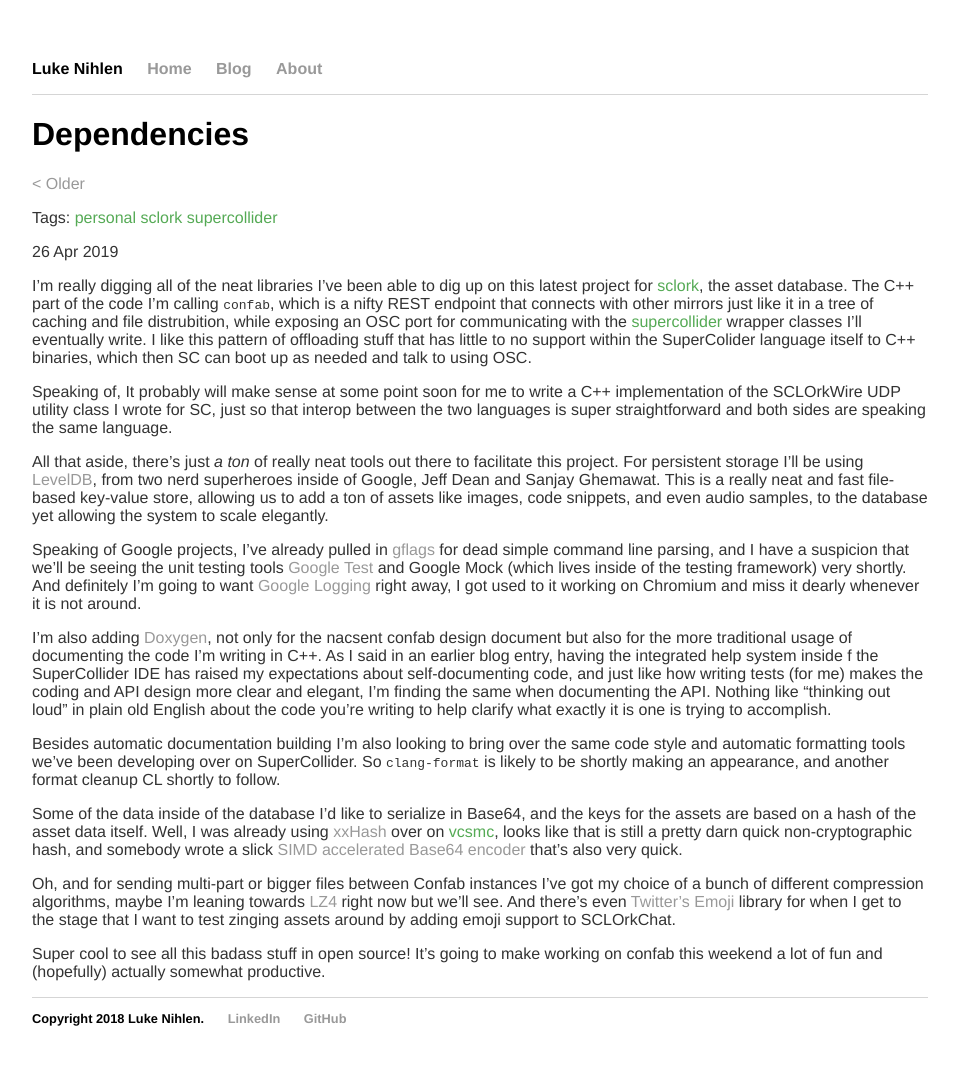
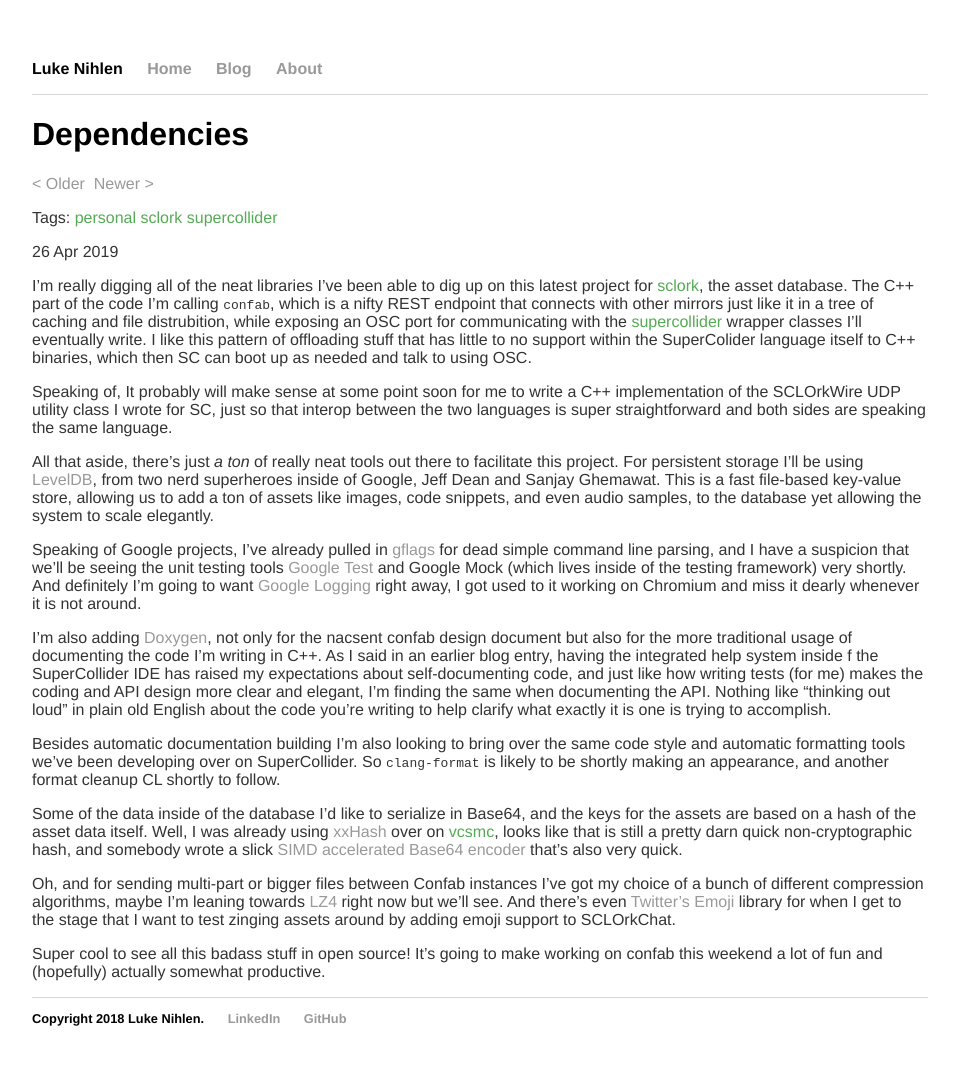
Before and after one commit to lnihlen/lnihlen.github.io, a Jekyll site: the page built from _posts/2019/04/2019-04-26-dependencies.md, in a window 1280 px wide. Shown: the whole page, without its empty margins (160-1118 px from the left). Built offline with Jekyll 4.4.1, drawn with Linux system fonts in a browser that asks for light colours.

Commit message:
post: Confab Work

```diff
--- a/_posts/2019/04/2019-04-26-dependencies.md
+++ b/_posts/2019/04/2019-04-26-dependencies.md
@@ -18,8 +18,8 @@ sides are speaking the same language.
 
 All that aside, there's just *a ton* of really neat tools out there to facilitate this project. For persistent storage
 I'll be using [LevelDB](https://github.com/google/leveldb), from two nerd superheroes inside of Google, Jeff Dean and
-Sanjay Ghemawat. This is a really neat and fast file-based key-value store, allowing us to add a ton of assets like
-images, code snippets, and even audio samples, to the database yet allowing the system to scale elegantly.
+Sanjay Ghemawat. This is a fast file-based key-value store, allowing us to add a ton of assets like images, code
+snippets, and even audio samples, to the database yet allowing the system to scale elegantly.
 
 Speaking of Google projects, I've already pulled in [gflags](https://github.com/gflags/gflags) for dead simple command
 line parsing, and I have a suspicion that we'll be seeing the unit testing tools
```
Also changed, not shown: _posts/2019/04/2019-04-27-confab-work.md (added, +47 -0 lines).
